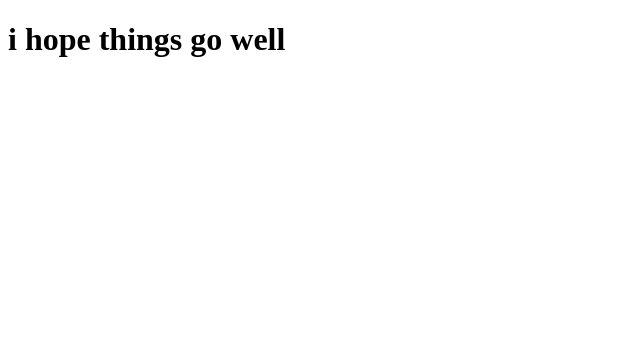
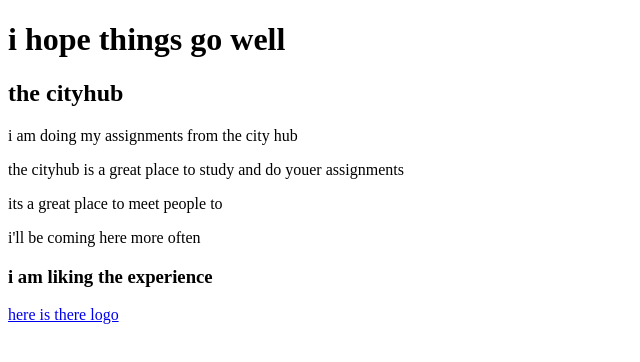
Before and after one commit to Estif-Gi/My_First_Portfolio, a plain HTML site: page html_basic/base_index.html in a window 1280 px wide. Shown: the whole page, without its empty margins (0-640 px from the left). Drawn offline with Linux system fonts and the light colour scheme.

Commit message:
i added paragrafs and a clikeble image

```diff
--- a/html_basic/base_index.html
+++ b/html_basic/base_index.html
@@ -5,5 +5,12 @@
     </head>
     <body>
         <h1>i hope things go well</h1>
+        <h2>the cityhub</h2>
+        <p>i am doing my assignments from the city hub</p>
+        <p>the cityhub is a great place to study and do youer assignments</p>
+        <p>its a great place to meet people to</p>
+        <p>i'll be coming here more often</p>
+        <h3>i am liking the experience</h3>
+        <a href="https://i.ibb.co/gTDZZT8/ALX-Logo-07.png">here is there logo</a>
     </body>
 </html>
```
